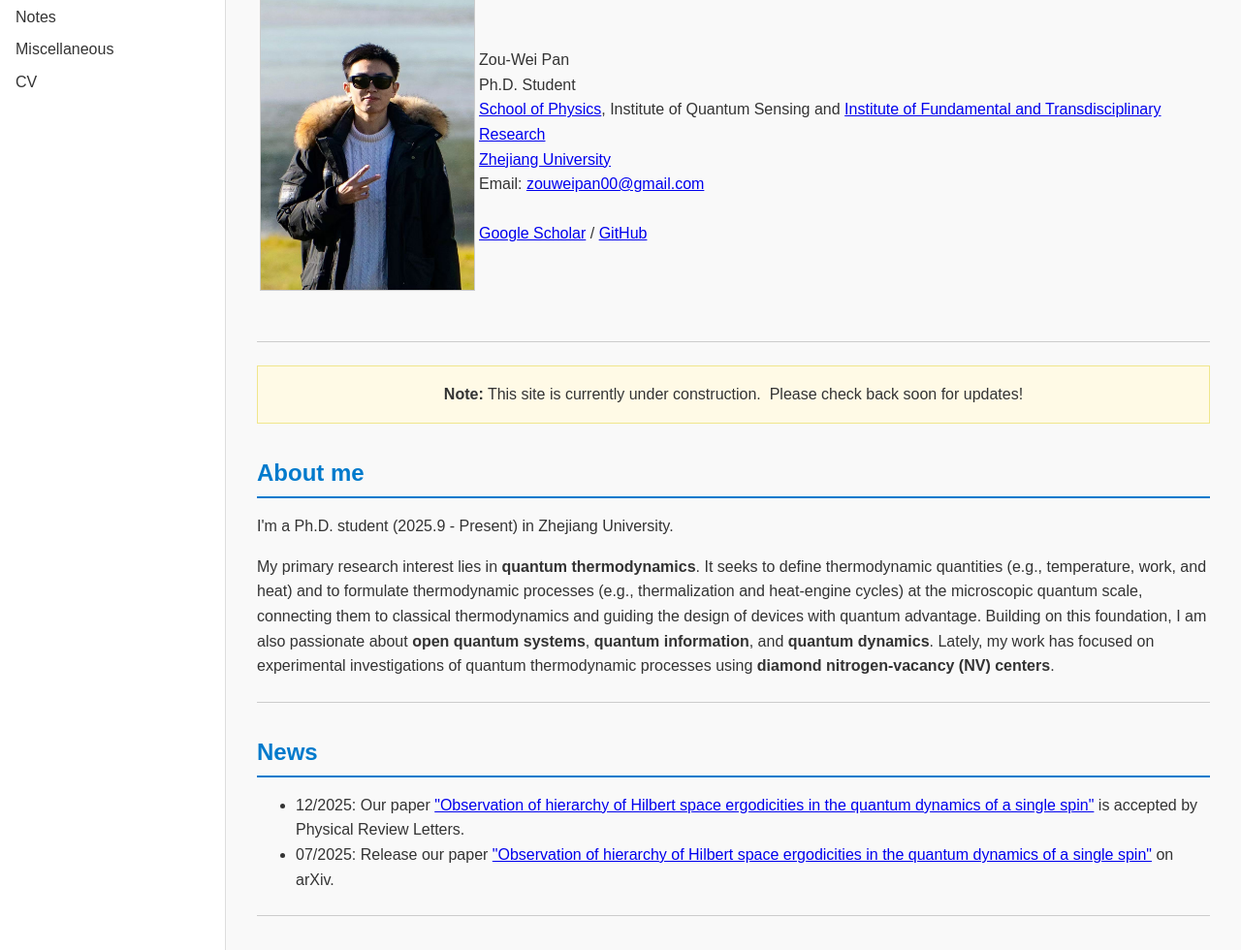
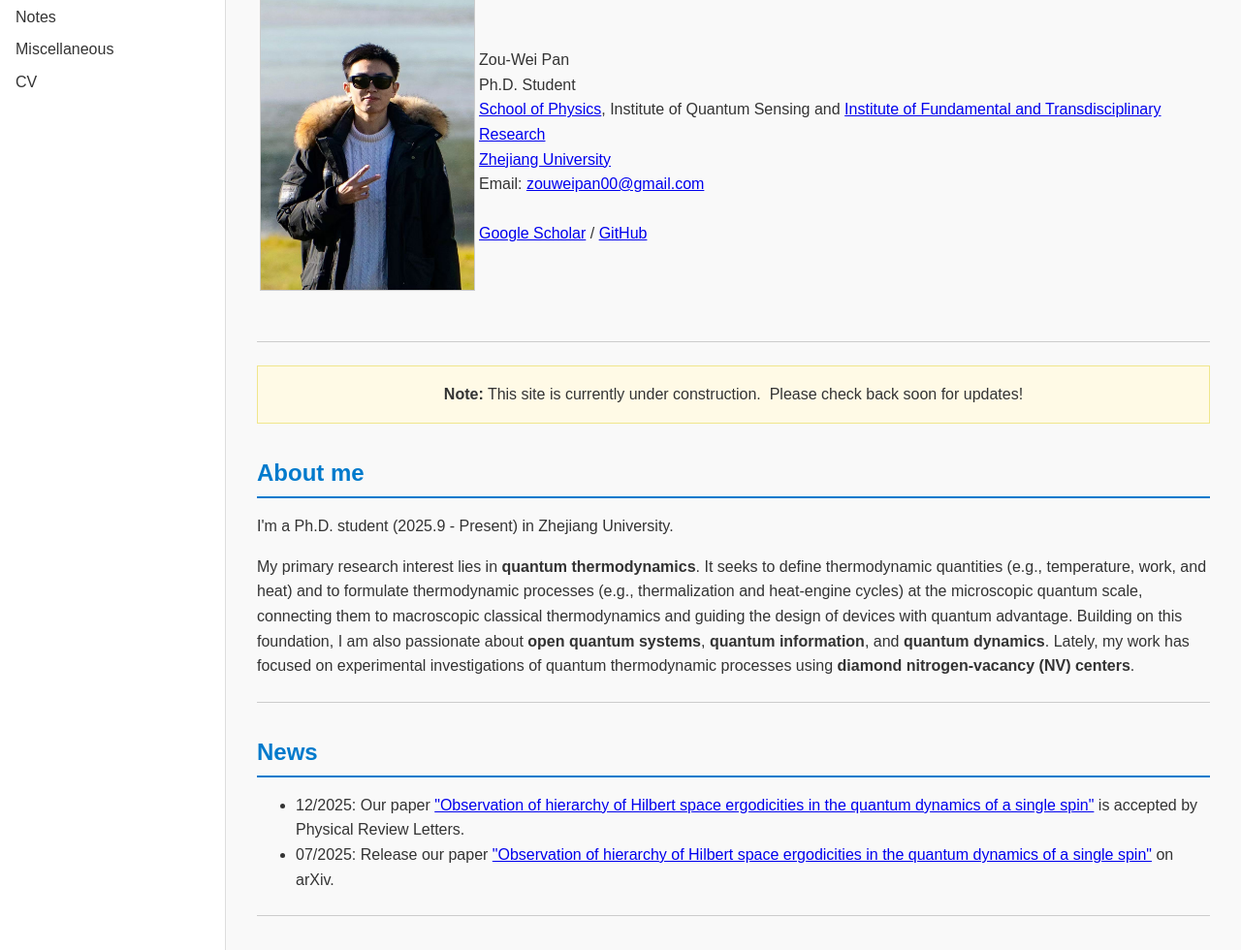
Before and after one commit to ZouweiPan00/zouweipan00.github.io, a plain HTML site: page index.html in a window 1280 px wide. Shown: the part 120-1100 px from the top of the page at 97% size. Drawn offline with Linux system fonts and the light colour scheme.

Commit message:
qthermo description

```diff
--- a/index.html
+++ b/index.html
@@ -71,7 +71,7 @@
 
       <p>I'm a Ph.D. student (2025.9 - Present) in Zhejiang University. </p>
 
-      <p>My primary research interest lies in <b>quantum thermodynamics</b>. It seeks to define thermodynamic quantities (e.g., temperature, work, and heat) and to formulate thermodynamic processes (e.g., thermalization and heat-engine cycles) at the microscopic quantum scale, connecting them to classical thermodynamics and guiding the design of devices with quantum advantage. Building on this foundation, I am also passionate about <b>open quantum systems</b>, <b>quantum information</b>, and <b>quantum dynamics</b>. Lately, my work has focused on experimental investigations of quantum thermodynamic processes using <b>diamond nitrogen-vacancy (NV) centers</b>.</p>
+      <p>My primary research interest lies in <b>quantum thermodynamics</b>. It seeks to define thermodynamic quantities (e.g., temperature, work, and heat) and to formulate thermodynamic processes (e.g., thermalization and heat-engine cycles) at the microscopic quantum scale, connecting them to macroscopic classical thermodynamics and guiding the design of devices with quantum advantage. Building on this foundation, I am also passionate about <b>open quantum systems</b>, <b>quantum information</b>, and <b>quantum dynamics</b>. Lately, my work has focused on experimental investigations of quantum thermodynamic processes using <b>diamond nitrogen-vacancy (NV) centers</b>.</p>
 
       <hr/>
 
```
